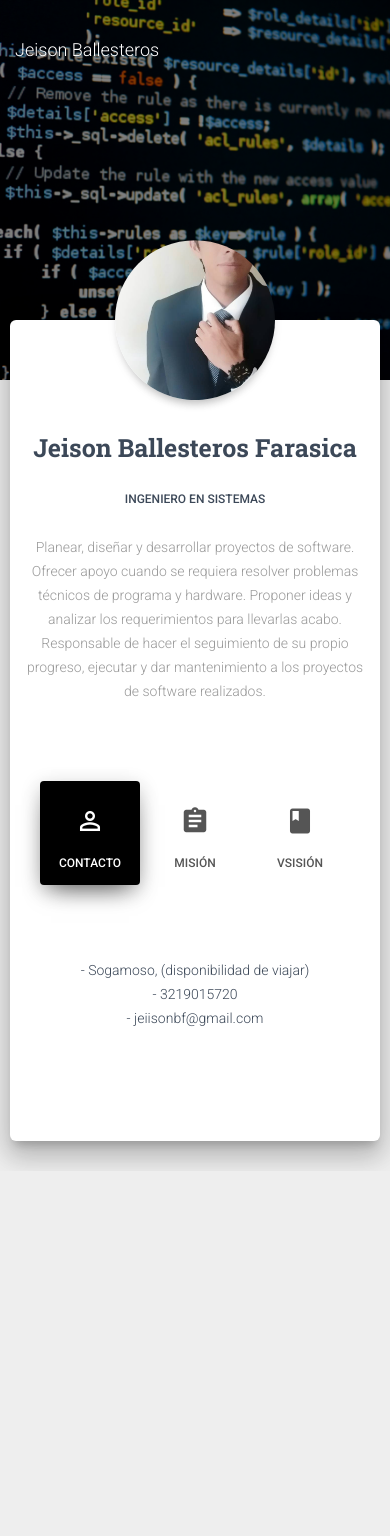
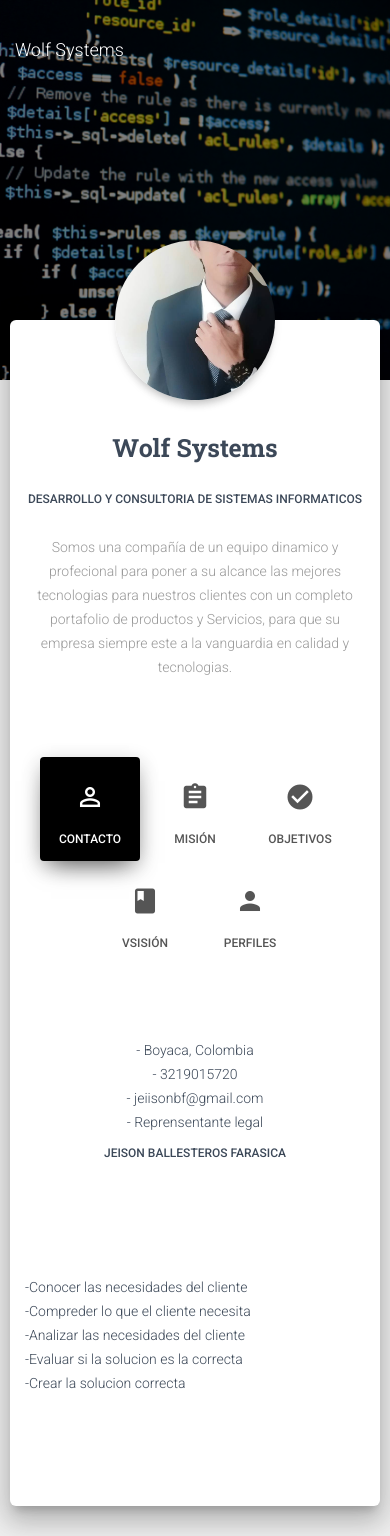
Before and after one commit to FarasicaJeison/LineaEnfasis, a website: page JeisonBallesteros.html in a window 390 px wide. Before the commit the page ends 1171 px from the top, so only its background shows below. Drawn offline with Linux system fonts and the light colour scheme; some packages are replaced by stand-ins of ours.

Commit message:
cambios de nombre, objetivos, perfil

```diff
--- a/JeisonBallesteros.html
+++ b/JeisonBallesteros.html
@@ -22,7 +22,7 @@
   <link rel="icon" type="image/png" href="assets/img/favicon.png">
   <meta http-equiv="X-UA-Compatible" content="IE=edge,chrome=1" />
   <title>
-    Jeison Ballesteros
+    Wolf Systems
   </title>
   <meta content='width=device-width, initial-scale=1.0, maximum-scale=1.0, user-scalable=0, shrink-to-fit=no' name='viewport' />
   <!--     Fonts and icons     -->
@@ -39,7 +39,7 @@
     <div class="container">
       <div class="navbar-translate">
         <p class="navbar-brand" >
-          Jeison Ballesteros </p>
+          Wolf Systems </p>
 
       </div>
       <div class="collapse navbar-collapse">
@@ -67,17 +67,21 @@
                 <img src="assets/img/faces/28472150_10216495576768366_3621389784333943130_n.jpg" alt="Circle Image" class="img-raised rounded-circle img-fluid">
               </div>
               <div class="name">
-                <h3 class="title">Jeison Ballesteros Farasica</h3>
-                <h6>Ingeniero en Sistemas</h6>
+                <h3 class="title">Wolf Systems</h3>
+                <h6>desarrollo y consultoria de sistemas informaticos</h6>
               </div>
             </div>
           </div>
         </div>
         <div class="description text-center">
-          <p>Planear, diseñar y desarrollar proyectos de software. Ofrecer apoyo cuando se requiera resolver problemas técnicos de programa y hardware. Proponer ideas y analizar los requerimientos para llevarlas acabo. Responsable de hacer el seguimiento de su propio progreso, ejecutar y dar mantenimiento a los proyectos de software realizados. </p>
+          <p>Somos una compañía de un equipo dinamico y profecional para poner
+            a su alcance las mejores tecnologias para nuestros clientes con un completo
+            portafolio de productos y Servicios, para que su empresa siempre este a la vanguardia en
+            calidad y tecnologias.
+          </p>
         </div>
         <div class="row">
-          <div class="col-md-6 ml-auto mr-auto">
+          <div class="col-md-9 ml-auto mr-auto">
             <div class="profile-tabs ">
               <ul class="nav nav-pills nav-pills-icons justify-content-center" role="tablist">
                 <li class="nav-item">
@@ -91,8 +95,18 @@
                   </a>
                 </li>
                 <li class="nav-item">
+                  <a class="nav-link" href="#objetivos" role="tab" data-toggle="tab">
+                    <i class="material-icons">check_circle</i> objetivos
+                  </a>
+                </li>
+                <li class="nav-item">
                   <a class="nav-link" href="#works" role="tab" data-toggle="tab">
                     <i class="material-icons">book</i> Vsisión
+                  </a>
+                </li>
+                <li class="nav-item">
+                  <a class="nav-link" href="#perfiles" role="tab" data-toggle="tab">
+                    <i class="material-icons">person</i> Perfiles
                   </a>
                 </li>
 
@@ -137,9 +151,59 @@
 
               </div>
                <div class="col-md-8 ml-auto">
-               <p>- Sogamoso, (disponibilidad de viajar) <br>
+               <p>- Boyaca, Colombia <br>
                 - 3219015720<br>
-                - jeiisonbf@gmail.com</p>
+                - jeiisonbf@gmail.com<br>
+                - Reprensentante legal <h6>Jeison Ballesteros Farasica</h6>
+              </p>
+              </div>
+              <div class="col-md-2 mr-auto">
+
+              </div>
+            </div>
+          </div>
+          <div class="tab-pane text-center gallery" id="perfiles">
+            <div class="col-lg-12 col-md-12">
+              <div class="row">
+                <div class="col-md-3">
+                  <ul class="nav nav-pills tab-pane nav-pills-icons flex-column" role="tablist">
+
+                    <li class="nav-item">
+                      <a class="nav-link " href="#dashboard-2" role="tab" data-toggle="tab">
+                        <i class="material-icons">person</i> <h7>jeison ballesteros</h7>
+                      </a>
+                    </li>
+
+                  </ul>
+                </div>
+                <div class="col-md-8">
+                  <div class="tab-content">
+                    <div class="tab-pane" id="dashboard-2">
+                      <p align="left">-Desarrollo y mantenimiento de sistemas de información<br>
+                      -Mantenimiento preventivo y correctivo de computadores<br>
+                      -Administración de bases de datos (DBA).<br>
+                      -Administración de active directory<br>
+                      -Administración de correos<br>
+                      -Mesa de ayuda<br>
+                      -Git (controlador de versiones) </p>
+                    </div>
+                  </div>
+                </div>
+              </div>
+            </div>
+          </div>
+          <div class="tab-pane active text-center gallery" id="objetivos">
+            <div class="row">
+              <div class="col-md-2 ml-auto">
+
+              </div>
+               <div class="col-md-8 ml-auto">
+               <p align="left">-Conocer las necesidades del cliente<br>
+                -Compreder lo que el cliente necesita<br>
+                -Analizar las necesidades del cliente<br>
+                -Evaluar si la solucion es la correcta<br>
+                -Crear la solucion correcta
+              </p>
               </div>
               <div class="col-md-2 mr-auto">
 
```
Also changed, not shown: index.html (+1 -39 lines), assets/img/Data-Breach.jpg (added), assets/img/Ingenieria-verde-para-la-gestion-de-residuos.jpg (added), assets/img/customLogo.png (added), assets/img/faces/save_energy.jpg (added), assets/img/save_energy (1).jpg (added), 1 other file.
